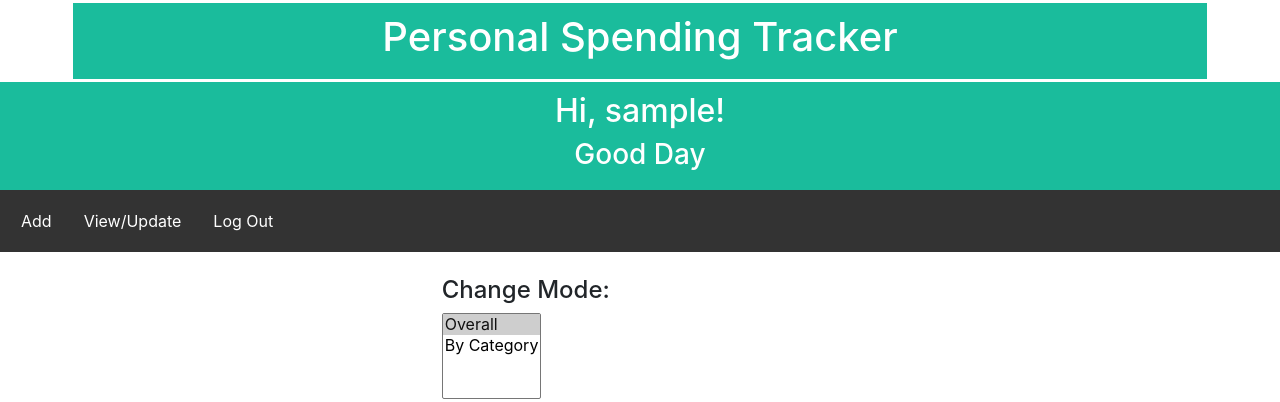
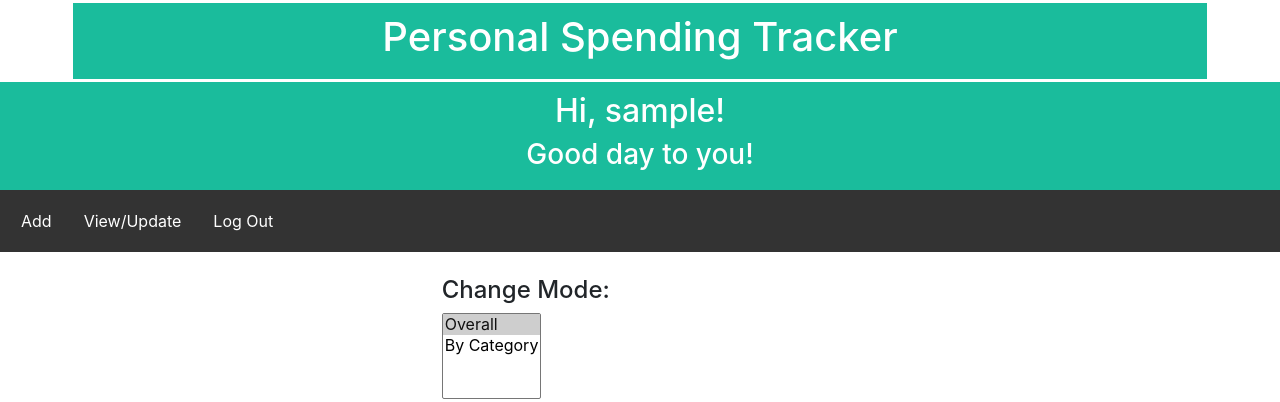
Before and after one commit to jegun19/spending-tracker, a Django app: page / in a window 1280 px wide. Shown: the top 402 px of the page. Run offline with Django 3.2, Linux system fonts and the light colour scheme; the visitor is signed in with stand-in values (Sample User, id 1); data that the repository does not hold is empty; some libraries are stand-ins or nearby versions.

Commit message:
modify caption for proto

```diff
--- a/templates/home.html
+++ b/templates/home.html
@@ -20,7 +20,7 @@ margin:auto;
   color: white;
   font-size: 20px;">
   <h2>Hi, {{ user.username }}!</h2>
-  <h3>Good Day</h3>
+  <h3>Good day to you!</h3>
 </div>
 
 <ul style="
```
